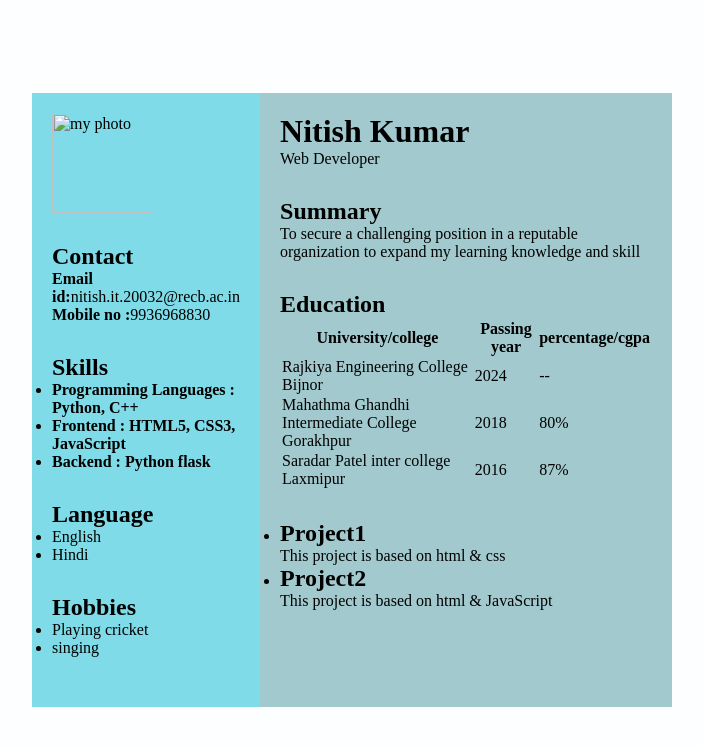
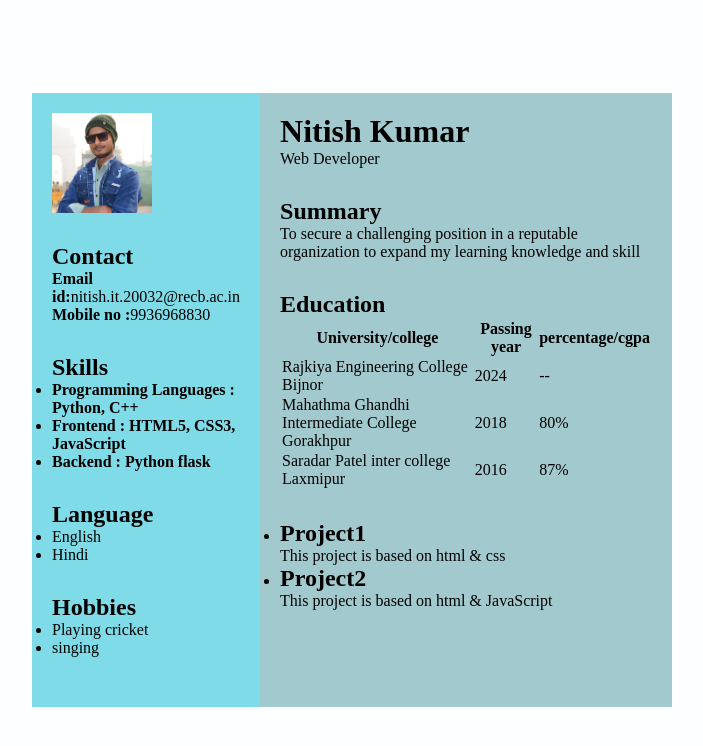
Before and after one commit to nitishkumar9936/resume-html, a plain HTML site: page index.html in a window 1280 px wide. Shown: the whole page, without its empty margins (288-991 px from the left). Drawn offline with Linux system fonts and the light colour scheme; the site is published under a folder, as on GitHub Pages, so addresses that start at the root find nothing.

Commit message:
add something

```diff
--- a/index.html
+++ b/index.html
@@ -9,7 +9,7 @@
   <div class="full">
     <div class="left">
       <div class="image">
-        <img src="/images/myphoto2.png" alt="my photo"
+        <img src="images/myphoto2.png" alt="my photo"
           style="width:100px;height:100px;">
       </div>
       <div class="Contact">
```
